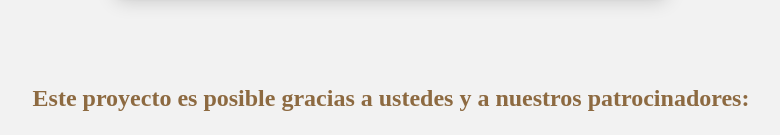
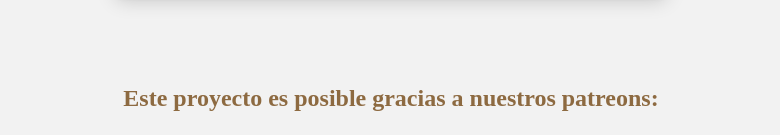
Before and after one commit to GountzJs/embee-org, an Astro site in the folder apps/embee-links/: page / in a window 1280 px wide. Shown: the part 1265-1400 px from the top of the page, without its empty margins (249-1029 px from the left). Built offline with nearby package versions, Linux system fonts and the light colour scheme; Astro itself is replaced by a stand-in of ours.

Commit message:
feat(embee-links): :sparkles: change titles section sponsors

```diff
--- a/apps/embee-links/src/pages/_Sections/sponsors-detail/index.astro
+++ b/apps/embee-links/src/pages/_Sections/sponsors-detail/index.astro
@@ -2,26 +2,12 @@
 import { PatreonerDetail } from "@components/patreoner-detail";
 import { SectionPage } from "@components/section-page";
 import { getPatreons } from "@services/getPatreons";
-import { getSponsors } from "@services/getSponsors";
-
-const sponsors = getSponsors();
 const patreons = getPatreons();
 ---
 
 <SectionPage styleInline="gap: 25px">
-  <h2>
-    Este proyecto es posible gracias a ustedes y a nuestros patrocinadores:
-  </h2>
+  <h2>Este proyecto es posible gracias a nuestros patreons:</h2>
   <div class="sponsors">
-    <!-- {
-      sponsors.map((sponsor) => (
-        <SponsorDetail
-          name={sponsor.name}
-          url={sponsor.url}
-          image={sponsor.logo}
-        />
-      ))
-    } -->
     {
       patreons.map((patreon) => (
         <PatreonerDetail name={patreon.name} url={patreon.url} />
```
